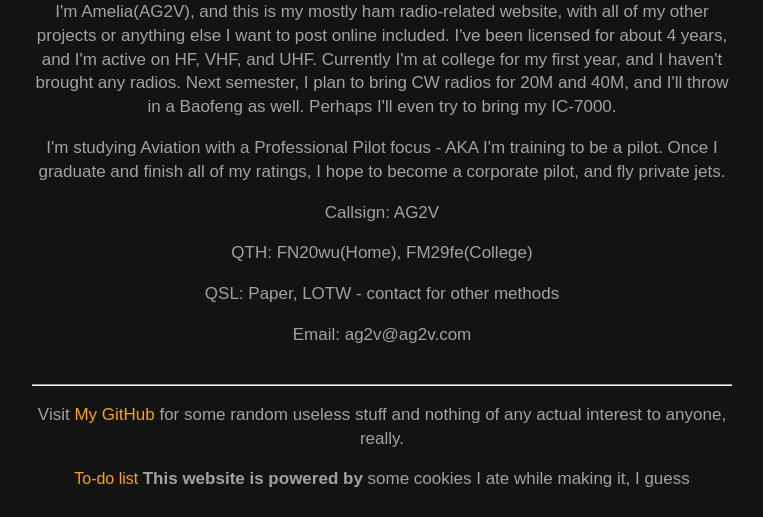
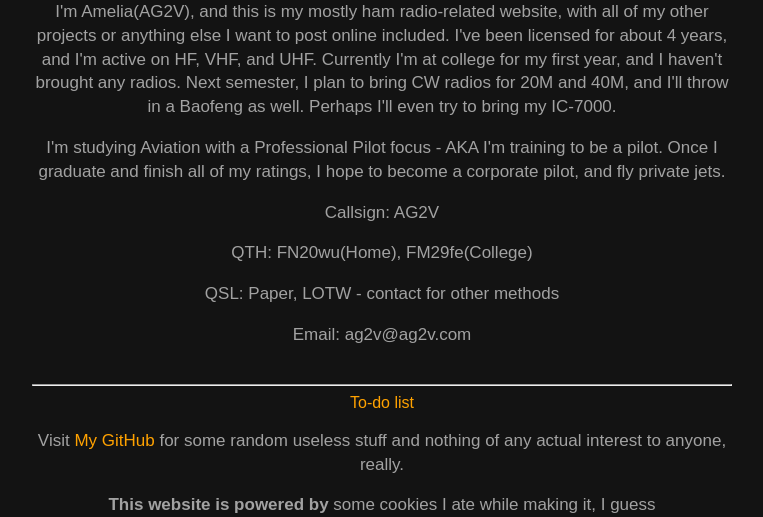
Before and after one commit to struts681/struts681.github.io, a plain HTML site: page index.html in a window 1280 px wide. Shown: the part 558-1075 px from the top of the page, without its empty margins (258-1021 px from the left). Before the commit the page ends 1049 px from the top, so only its background shows below. Drawn offline with Linux system fonts and the light colour scheme.

Commit message:
Add files via upload

```diff
--- a/index.html
+++ b/index.html
@@ -34,8 +34,8 @@
 <p>Email: ag2v@ag2v.com</p>
 <hr style="height: 10px; visibility: hidden" />
 <hr>
+<a href="todolist.html">To-do list</a> <br>
 <p>Visit <a href="https://github.com/struts681">My GitHub</a> for some random useless stuff and nothing of any actual interest to anyone, really.</p>
-<a href="todolist.html">To-do list</a>
 <span style="font-weight: bold">This website is powered by </span><span>some cookies I ate while making it, I guess</span>
 </body>
 
```
